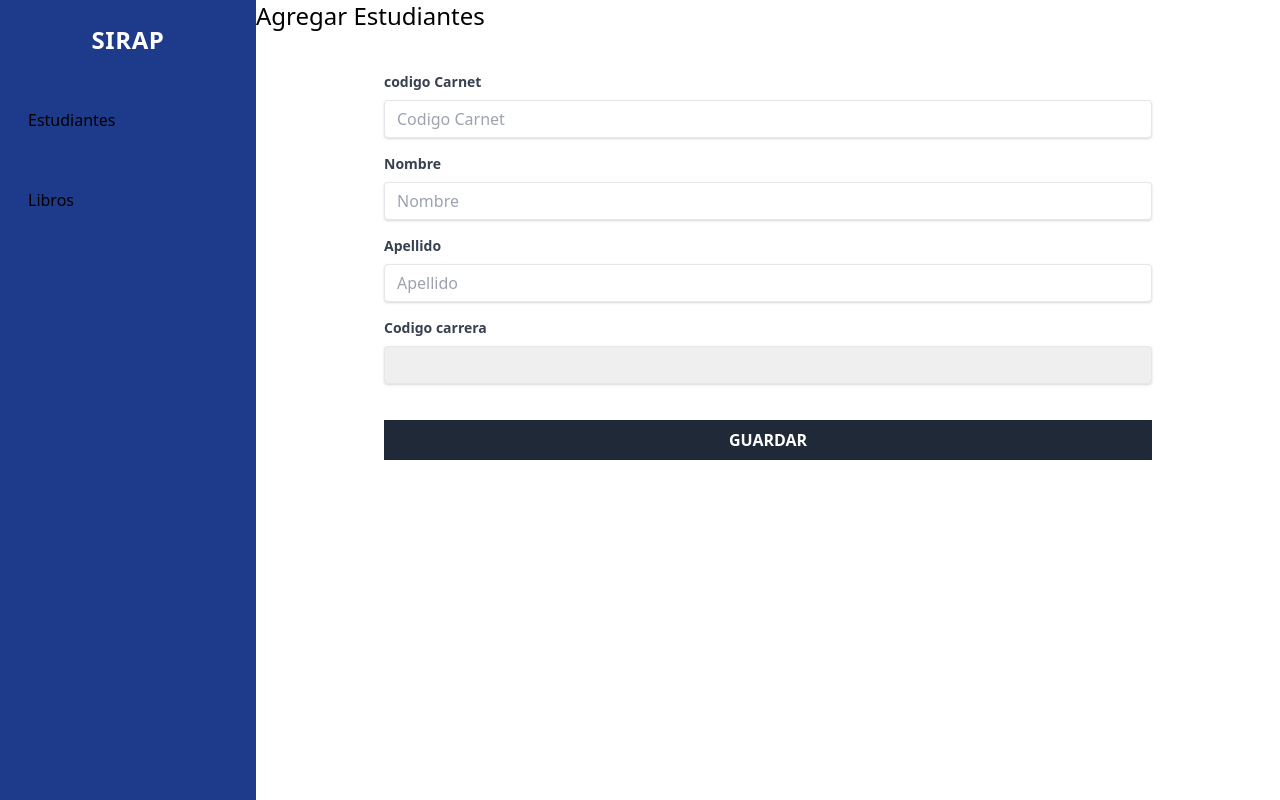
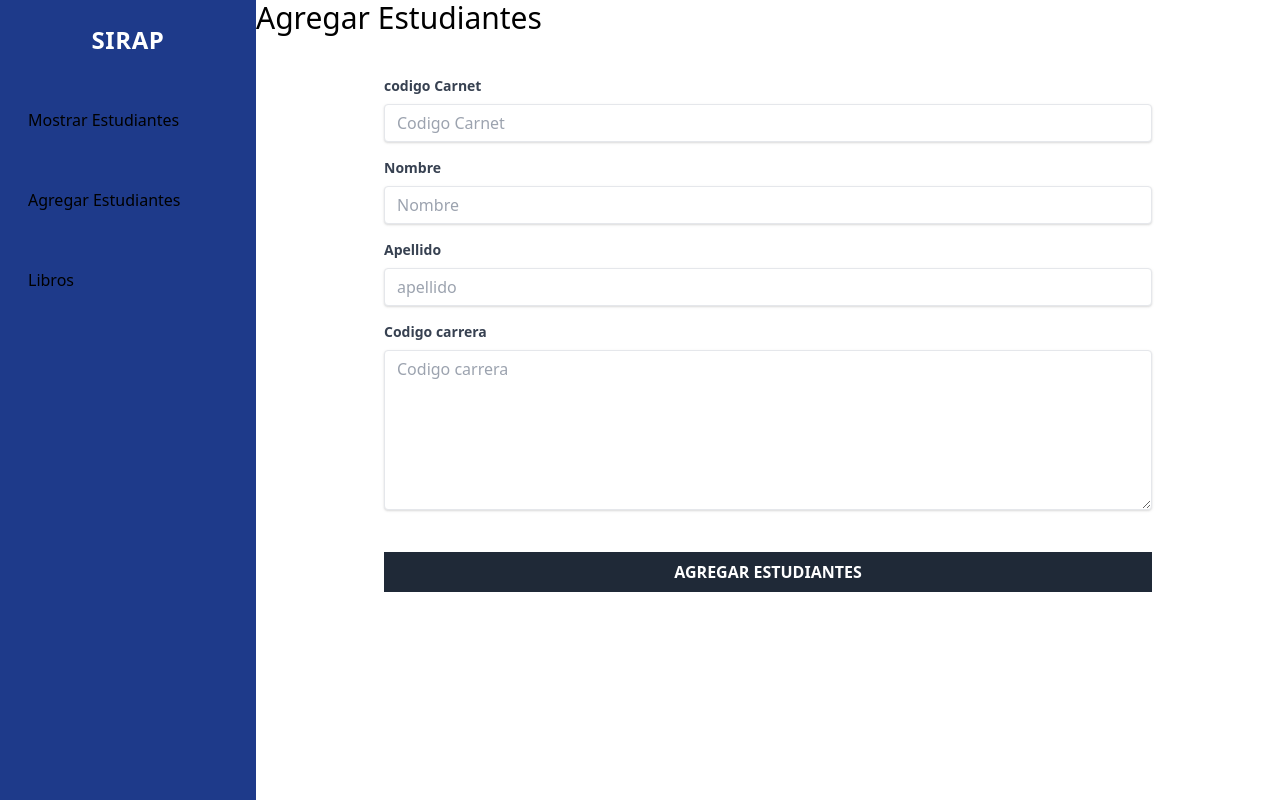
Before and after one commit to jamescito/SIRAP_CLIENTE, a React (Create React App) app: page /estudiantes in a window 1280 px wide. Built offline with nearby package versions, Linux system fonts and the light colour scheme; what @tailwindcss/typography would draw is missing.

Commit message:
Agregamos el create a los estudiantes

```diff
--- a/package.json
+++ b/package.json
@@ -6,13 +6,17 @@
     "@craco/craco": "^6.0.0",
     "@tailwindcss/postcss7-compat": "^2.0.2",
     "@tailwindcss/typography": "^0.4.0",
+    "axios": "^0.21.1",
+    "formik": "^2.2.8",
     "history": "^5.0.0",
     "react": "^17.0.1",
     "react-dom": "^17.0.1",
+    "react-js-pagination": "^3.0.3",
     "react-router": "^6.0.0-beta.0",
     "react-router-dom": "^6.0.0-beta.0",
     "react-scripts": "4.0.1",
-    "web-vitals": "^0.2.4"
+    "web-vitals": "^0.2.4",
+    "yup": "^0.32.9"
   },
   "scripts": {
     "start": "craco start",
--- a/src/App.js
+++ b/src/App.js
@@ -4,22 +4,23 @@ import Estudiantes from './components/pages/Estudiantes';
 import Inicio from './components/pages/Inicio';
 import Sidebar from './components/ui/Sidebar';
 import Libro from './components/pages/Libro';
-
+import MostrarEstudiantes from './components/pages/MostrarEstudiantes';
 
 function App() {
   return (
     <div className="md:flex min-h-screen">
     <Sidebar />
-      <di className="md:w-3/5 xl:w-4/5">
+      <div className="md:w-3/5 xl:w-4/5">
 
         <Routes>
           <Route path="/" element={<Inicio />} />
           <Route path="/estudiantes" element={<Estudiantes />} />
           <Route path="/libro" element={<Libro />} />
+          <Route path="/mostrarestudiantes" element={<MostrarEstudiantes />} />
 
 
         </Routes>
-      </di>
+      </div>
 
     </div>
   );
--- a/src/components/pages/Estudiantes.js
+++ b/src/components/pages/Estudiantes.js
@@ -1,13 +1,72 @@
-import React from 'react';
+import React, { useState, useEffect } from 'react';
+import axios from 'axios';
+import * as Yup from 'yup';
+import {useFormik} from 'formik';
+import {useNavigate} from 'react-router-dom';
 
 const Estudiantes = () => {
+
+  // Hook para redireccionar
+   const navigate = useNavigate();
+ // validación y leer los datos del formulario
+ const formik = useFormik({
+  initialValues: {
+    codigoCarnet: '',
+    nombre: '',
+      apellido: '',
+      carrera_id: '',
+
+  },
+  validationSchema: Yup.object({
+      nombre: Yup.string()
+                  .required('El Nombre del estudiantes es obligatorio'),
+      codigoCarnet: Yup.string()
+                  .required('El Precio es obligatorio'),
+      apellido: Yup.string()
+                  .required('Los apellidos son obligatoria'),
+      carrera_id: Yup.string()
+                  .required('el codigo de carrera es obligatoria'),
+
+  }),
+  onSubmit: estudiante => {
+      try {
+          let config={
+            method:'post',
+            url:'http://127.0.0.1:8000/api/estudiantes',
+            headers:{
+              'Accept':'application/json',
+              'Content-Type':'application/json'
+            },
+            data:estudiante
+          };
+
+          axios(config)
+                  .then(response => console.log(response.data))
+                  .catch(error =>{
+                    if(error.response){
+                      console.log(error.response)
+                    }
+                  });
+
+          // Redireccionar
+          navigate('/mostrarestudiantes');
+      } catch (error) {
+          console.log(error);
+      }
+  }
+
+
+});
+
   return (
     <>
-      <h1 className="text-2xl font-light mb-4">Agregar Estudiantes</h1>
+       <h1 className="text-3xl font-light mb-4">Agregar Estudiantes</h1>
+
 <div className="flex justify-center mt-10">
-        <div className="w-full max-w-3xl ">
-
-          <form>
+    <div className="w-full max-w-3xl">
+        <form
+            onSubmit={formik.handleSubmit}
+        >
             <div className="mb-4">
                 <label className="block text-gray-700 text-sm font-bold mb-2" htmlFor="codigoCarnet">codigo Carnet</label>
                 <input
@@ -15,8 +74,18 @@ const Estudiantes = () => {
                     id="codigoCarnet"
                     type="text"
                     placeholder="Codigo Carnet"
+                    value={formik.values.codigoCarnet}
+                    onChange={formik.handleChange}
+                    onBlur={formik.handleBlur}
                 />
             </div>
+            { formik.touched.codigoCarnet && formik.errors.codigoCarnet ? (
+                <div className="bg-red-100 border-l-4 border-red-500 text-red-700 p-4 mb-5" role="alert">
+                    <p className="font-bold">Hubo un error:</p>
+                    <p>{formik.errors.codigoCarnet} </p>
+                </div>
+            ) : null }
+
 
             <div className="mb-4">
                 <label className="block text-gray-700 text-sm font-bold mb-2" htmlFor="nombre">Nombre</label>
@@ -25,8 +94,19 @@ const Estudiantes = () => {
                     id="nombre"
                     type="text"
                     placeholder="Nombre"
+                    value={formik.values.nombre}
+                    onChange={formik.handleChange}
+                    onBlur={formik.handleBlur}
                 />
             </div>
+
+            { formik.touched.nombre && formik.errors.nombre ? (
+                <div className="bg-red-100 border-l-4 border-red-500 text-red-700 p-4 mb-5" role="alert">
+                    <p className="font-bold">Hubo un error:</p>
+                    <p>{formik.errors.nombre} </p>
+                </div>
+            ) : null }
+
 
             <div className="mb-4">
                 <label className="block text-gray-700 text-sm font-bold mb-2" htmlFor="apellido">Apellido</label>
@@ -34,31 +114,47 @@ const Estudiantes = () => {
                     className="shadow appearance-none border rounded w-full py-2 px-3 text-gray-700 leading-tight focus:outline-none focus:shadow-outline"
                     id="apellido"
                     type="text"
-                placeholder="Apellido"
+                    placeholder="apellido"
+                    value={formik.values.apellido}
+                    onChange={formik.handleChange}
+                    onBlur={formik.handleBlur}
                 />
             </div>
 
-            <div className="mb-4">
-              <label className="block text-gray-700 text-sm font-bold mb-2" htmlFor="carrera_id">Codigo carrera</label>
-              <select
-                className="shadow appearance-none border rounded w-full py-2 px-3 text-gray-700 leading-tight focus:outline-none focus:shadow-outline"
-                id="carrera_id"
-                type="text"
-                placeholder="Codigo Carrrera"
-              >
-
-              </select>
+            { formik.touched.apellido && formik.errors.apellido ? (
+                <div className="bg-red-100 border-l-4 border-red-500 text-red-700 p-4 mb-5" role="alert">
+                    <p className="font-bold">Hubo un error:</p>
+                    <p>{formik.errors.apellido} </p>
                 </div>
-
-            <input
-            className="bg-gray-800 hover:bg-gray-900  w-full mt-5 p-2 text-white uppercase font-bold"
-            type="submit"
-            value="Guardar"
-            />
-          </form>
+            ) : null }
 
 
 
+            <div className="mb-4">
+                <label className="block text-gray-700 text-sm font-bold mb-2" htmlFor="carrera_id">Codigo carrera</label>
+                <textarea
+                    className="shadow appearance-none border rounded w-full py-2 px-3 text-gray-700 leading-tight focus:outline-none focus:shadow-outline h-40"
+                    id="carrera_id"
+                    placeholder="Codigo carrera"
+                    value={formik.values.carrera_id}
+                    onChange={formik.handleChange}
+                    onBlur={formik.handleBlur}
+                ></textarea>
+            </div>
+
+            { formik.touched.carrera_id && formik.errors.carrera_id ? (
+                <div className="bg-red-100 border-l-4 border-red-500 text-red-700 p-4 mb-5" role="alert">
+                    <p className="font-bold">Hubo un error:</p>
+                    <p>{formik.errors.carrera_id} </p>
+                </div>
+            ) : null }
+
+            <input
+                type="submit"
+                className="bg-gray-800 hover:bg-gray-900 w-full mt-5 p-2 text-white uppercase font-bold"
+                value="Agregar Estudiantes"
+            />
+        </form>
     </div>
 </div>
     </>
--- /dev/null
+++ b/src/components/pages/MostrarEstudiantes.js
@@ -0,0 +1,95 @@
+import React, { useState, useEffect } from 'react';
+import axios from 'axios';
+import Pagination from 'react-js-pagination';
+const MostrarEstudiantes = () => {
+    const [estudiantes, setEstudiantes] = useState({});
+
+
+    const obtenerDatosEstudiantes = async (numeroPagina = 1) => {
+        const url = `http://127.0.0.1:8000/api/estudiantes?page=${numeroPagina}`;
+        const response = await axios.get(url);
+        console.log('response',response.data);
+        setEstudiantes(response.data);
+    }
+
+    useState(() => {
+        obtenerDatosEstudiantes();
+    }, []);
+
+    const renderizarListaEstudiantes = () => {
+        const { data, current_page, per_page, total } = estudiantes;
+
+        return (
+            <>
+                        <table class="table p-4 bg-white shadow rounded-lg">
+                            <thead>
+                                <tr>
+                                    <th class="border p-4 dark:border-dark-5 whitespace-nowrap font-normal text-gray-900">
+                                        #Codigo Carnet
+            </th>
+                                    <th class="border p-4 dark:border-dark-5 whitespace-nowrap font-normal text-gray-900">
+                                        Nombre
+            </th>
+                                    <th class="border p-4 dark:border-dark-5 whitespace-nowrap font-normal text-gray-900">
+                                        Apellido
+            </th>
+                                    <th class="border p-4 dark:border-dark-5 whitespace-nowrap font-normal text-gray-900">
+                                        Codigo de carrera </th>
+
+                                </tr>
+                            </thead>
+                            <tbody>
+                                {data?.map((estudiante, index) => {
+                                    return (
+                                        <tr class="text-gray-700">
+                                            <td class="border p-4 dark:border-dark-5" key={index}>{estudiante.codigoCarnet}</td>
+                                            <td class="border p-4 dark:border-dark-5" key={index}>{estudiante.nombre}</td>
+                                            <td class="border p-4 dark:border-dark-5" key={index}>{estudiante.apellido}</td>
+                                            <td class="border p-4 dark:border-dark-5" key={index}>{estudiante.carrera_id}</td>
+
+                                        </tr>
+                                    );
+                                })
+                                }
+
+
+
+                            </tbody>
+                        </table>
+
+                <div className="px-5 bg-white py-5 flex flex-col xs:flex-row items-center xs:justify-between ">
+                    <Pagination
+                        activePage={current_page}
+                        totalItemsCount={total}
+                        itemsCountPerPage={per_page}
+                        onChange={(numeroPagina) => obtenerDatosEstudiantes(numeroPagina)}
+                        itemClass="relative z-0 inline-flex rounded-md shadow-sm -space-x-px"
+                        linkClass="w-full px-4 py-2 border text-base text-gray-600 bg-white hover:bg-gray-100 "
+                    />
+
+
+                </div>
+            </>
+        )
+    }
+
+
+
+
+    return (
+        <>
+ <div className="container mx-auto px-4 sm:px-8 max-w-3xl">
+
+<div className="-mx-4 sm:-mx-8 px-4 sm:px-8 py-4 overflow-x-auto">
+  <div className="inline-block min-w-full shadow rounded-lg overflow-hidden">
+    {estudiantes && renderizarListaEstudiantes()}
+  </div>
+</div>
+
+</div>
+
+        </>
+    );
+}
+
+export default MostrarEstudiantes;
--- a/src/components/ui/Sidebar.js
+++ b/src/components/ui/Sidebar.js
@@ -7,8 +7,12 @@ const Sidebar = () => {
                 <p className="uppercase text-white text-2xl tracking-wide text-center font-bold">SIRAP</p>
 
                 <nav className="mt-12">
+                    <NavLink activeClassName="text-white" to="/mostrarestudiantes" className="p-1 text-white-400 block hover:bg-white hover:text-yellow-700" >
+                        Mostrar Estudiantes</NavLink>
+                </nav>
+                <nav className="mt-12">
                     <NavLink activeClassName="text-white" to="/estudiantes" className="p-1 text-white-400 block hover:bg-white hover:text-yellow-700" >
-                        Estudiantes</NavLink>
+                        Agregar Estudiantes</NavLink>
                 </nav>
 
                 <nav className="mt-12">
```
Also changed, not shown: src/components/pages/Prueba.js (added, +51 -0 lines), 2 other files (tests, documents, lock files or other folders). Lines whose indentation alone changed are shown as unchanged.
